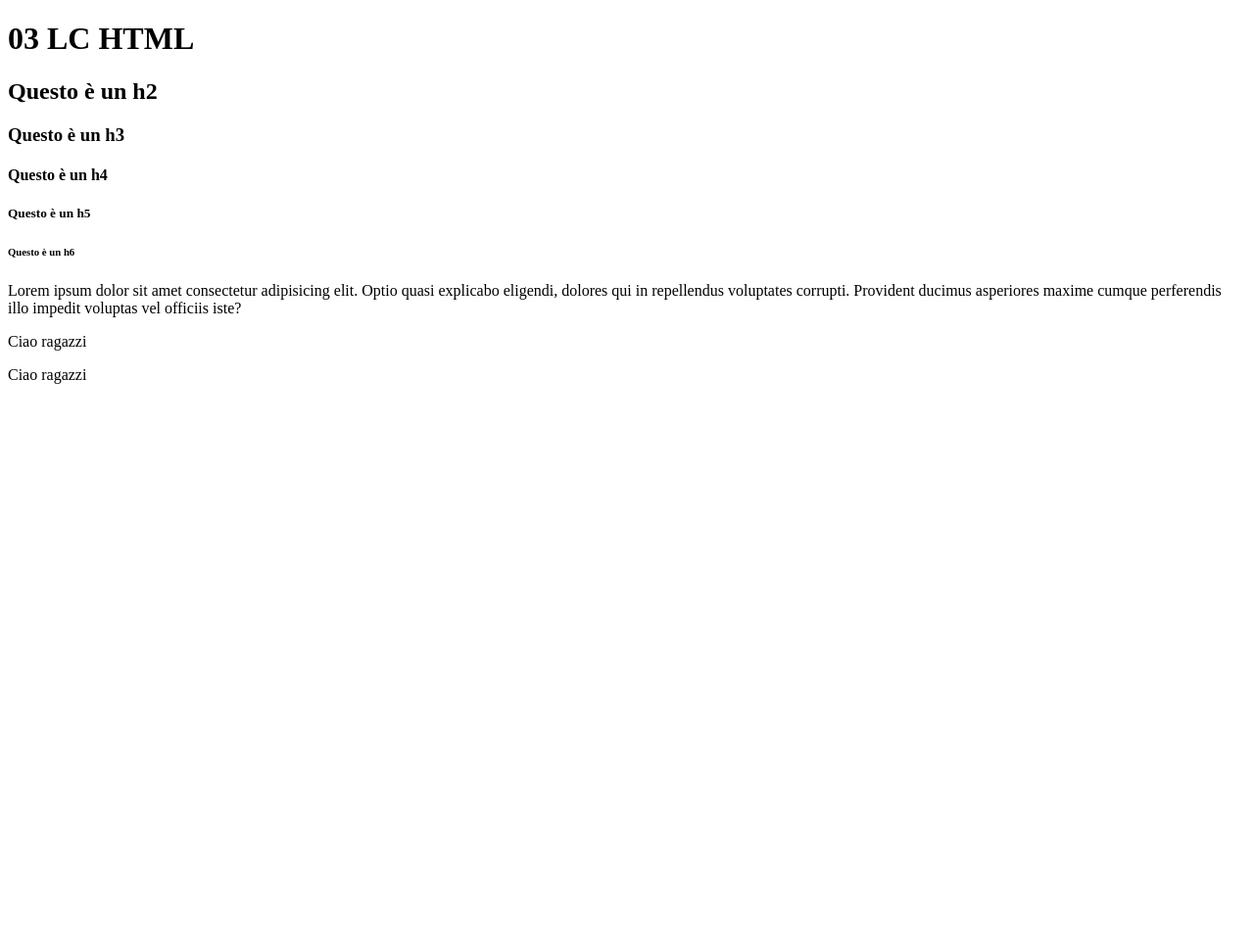
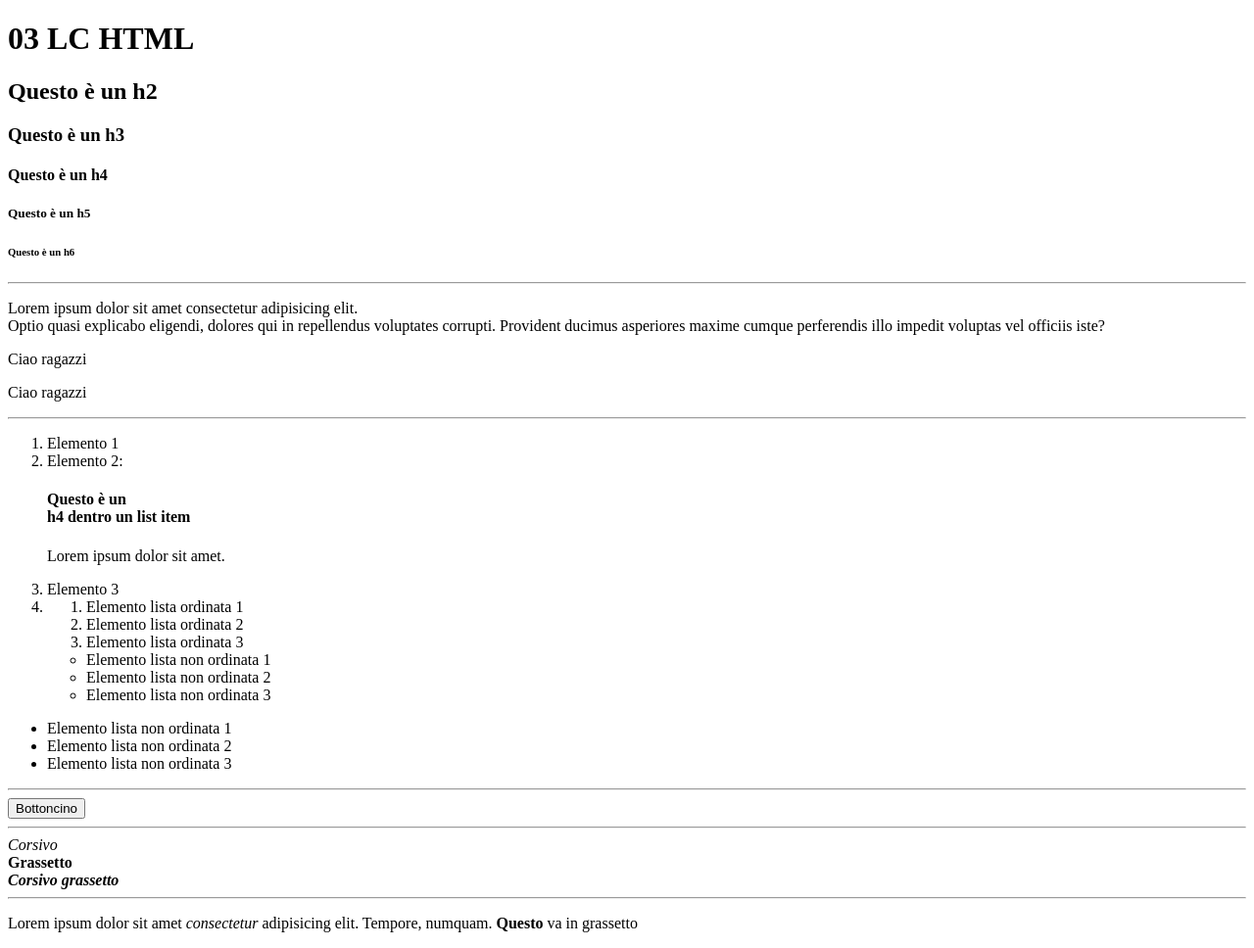
Before and after one commit to classe114-alessiovietri/03-lc-html, a plain HTML site: page index.html in a window 1280 px wide. Shown: the whole page at 98% size. Before the commit the page ends 800 px from the top, so only its background shows below. Drawn offline with Linux system fonts and the light colour scheme.

Commit message:
Aggiornato file index.html con tag d'esempio

```diff
--- a/index.html
+++ b/index.html
@@ -26,16 +26,111 @@
             Questo è un h6
         </h6>
 
+        <hr>
+
         <p>
-            Lorem ipsum dolor sit amet consectetur adipisicing elit. Optio quasi explicabo eligendi, dolores qui in repellendus voluptates corrupti. Provident ducimus asperiores maxime cumque perferendis illo impedit voluptas vel officiis iste?
+            Lorem ipsum dolor sit amet consectetur adipisicing elit.<br> Optio quasi explicabo eligendi, dolores qui in repellendus voluptates corrupti. Provident ducimus asperiores maxime cumque perferendis illo impedit voluptas vel officiis iste?
         </p>
-
+        <p>
+            Ciao ragazzi
+        </p>
         <p>
             Ciao ragazzi
         </p>
 
+        <hr>
+
+        <ol>
+            <li>
+                Elemento 1
+            </li>
+            <li>
+                Elemento 2:
+
+                <h4>
+                    Questo è un <br> h4 dentro un list item
+                </h4>
+
+                <p>
+                    Lorem ipsum dolor sit amet.
+                </p>
+            </li>
+            <li>
+                Elemento 3
+            </li>
+            <li>
+                <ol>
+                    <li>
+                        Elemento lista ordinata 1
+                    </li>
+                    <li>
+                        Elemento lista ordinata 2
+                    </li>
+                    <li>
+                        Elemento lista ordinata 3
+                    </li>
+                </ol>
+
+                <ul>
+                    <li>
+                        Elemento lista non ordinata 1
+                    </li>
+                    <li>
+                        Elemento lista non ordinata 2
+                    </li>
+                    <li>
+                        Elemento lista non ordinata 3
+                    </li>
+                </ul>
+            </li>
+        </ol>
+
+        <ul>
+            <li>
+                Elemento lista non ordinata 1
+            </li>
+            <li>
+                Elemento lista non ordinata 2
+            </li>
+            <li>
+                Elemento lista non ordinata 3
+            </li>
+        </ul>
+
+        <hr>
+
+        <button>
+            Bottoncino
+        </button>
+
+        <hr>
+
+        <em>Corsivo</em>
+
+        <br>
+
+        <strong>Grassetto</strong>
+
+        <br>
+
+        <strong>
+            <em>
+                Corsivo grassetto
+            </em>
+        </strong>
+
+        <hr>
+
         <p>
-            Ciao ragazzi
+            Lorem ipsum dolor sit amet
+            <em>
+                consectetur
+            </em>
+            adipisicing elit. Tempore, numquam.
+            <strong>
+                Questo
+            </strong>
+            va in grassetto
         </p>
 
     </body>
```
